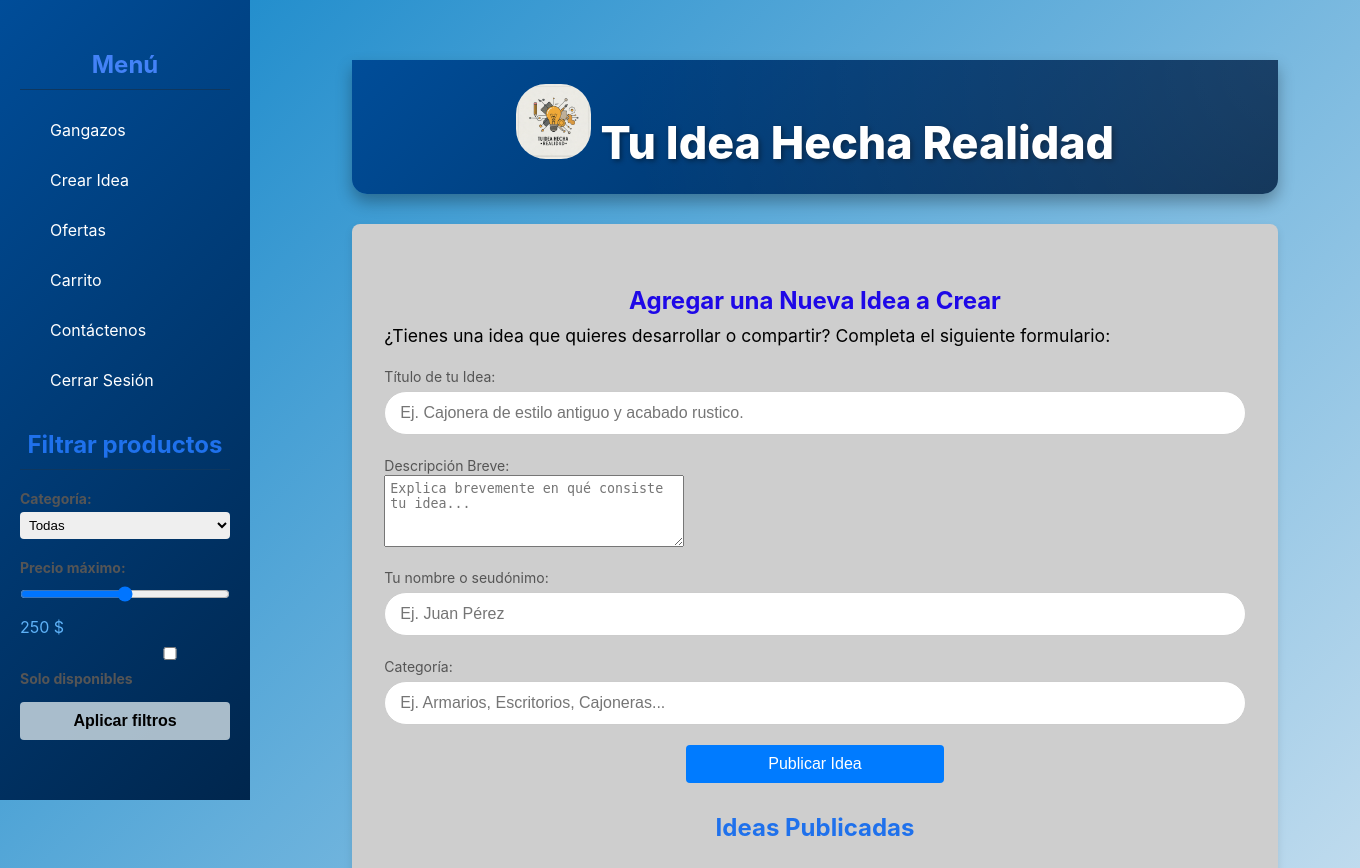
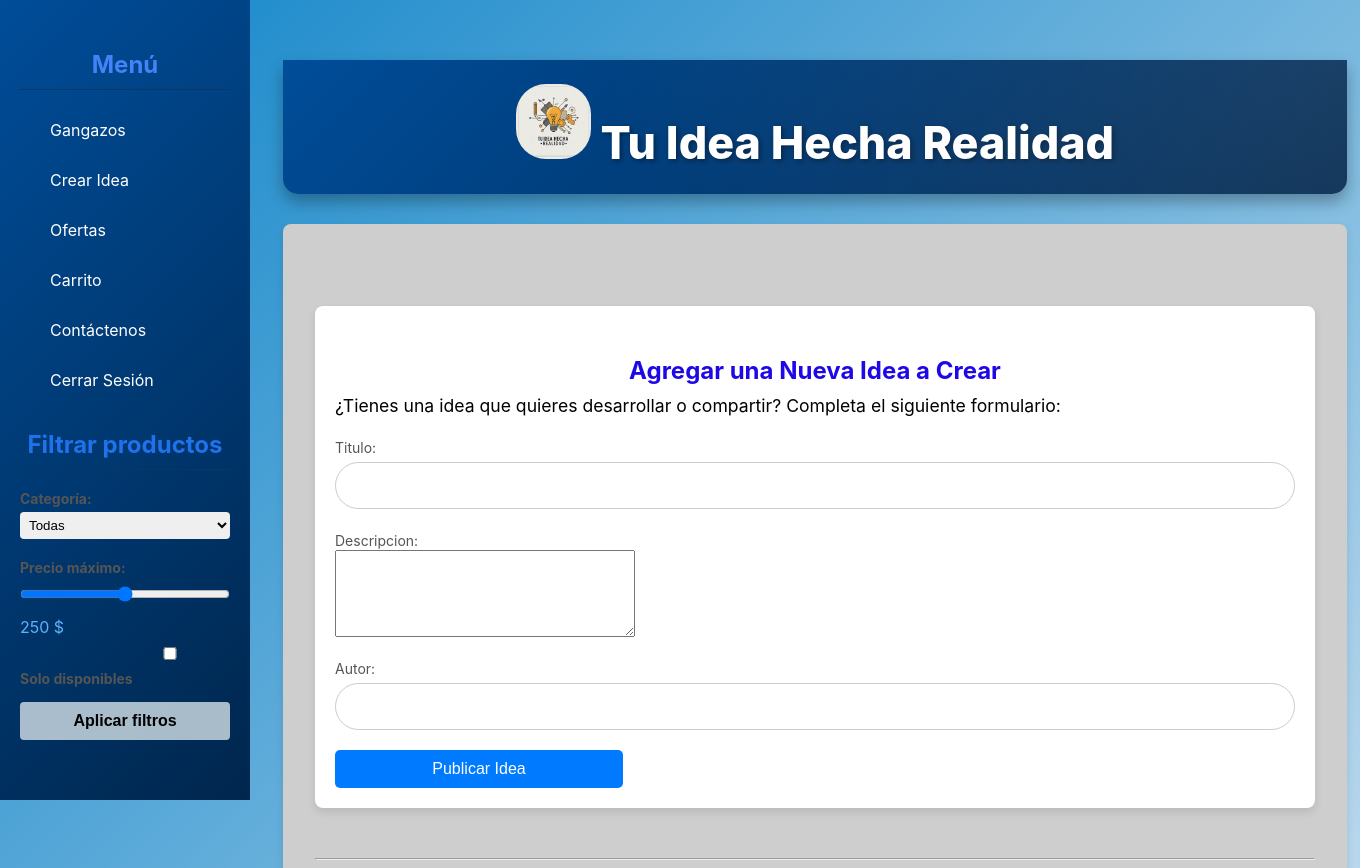
Before and after one commit to Mauro018/T.I.H.R-final, a Django app: page /idea/ in a window 1360 px wide. Shown: the top 868 px of the page. Run offline with Django 5.2, Linux system fonts and the light colour scheme; data comes from the database, SQL or seed files in the repository; both versions use the stored data as it was after the commit.

Commit message:
Creacion modelo de idea e integracion del modelo

```diff
--- a/Gangazos1/urls.py
+++ b/Gangazos1/urls.py
@@ -34,9 +34,9 @@ urlpatterns = [
     path('logout/',views.Logout_view,name='logout'),
     path('home2/',views.Home2_view,name='home2'),
     path('home3/',views.Home3_view,name='home3'),
-    path('idea/',views.idea,name='idea'),
     path('carrito', views.carrito, name='carrito'),
     path('MetodosPago', views.MetodosPago, name='MetodosPago'),
+    path('idea/', views.ideas_view, name='idea'),
     path('',include('Productos.urls')),
     path('',include('Administrador.urls')),
     path('admin/', admin.site.urls),
--- a/core/admin.py
+++ b/core/admin.py
@@ -1,5 +1,5 @@
 from django.contrib import admin
-from .models import UserAdmin, Mesas, Sillas, Armarios, Cajoneras, Escritorios, Utensilios, UserClientes, UserEmpresa
+from .models import UserAdmin, Mesas, Sillas, Armarios, Cajoneras, Escritorios, Utensilios, UserClientes, UserEmpresa, Idea
 
 admin.site.register(UserAdmin)
 admin.site.register(Mesas)
@@ -10,3 +10,4 @@ admin.site.register(Escritorios)
 admin.site.register(Utensilios)
 admin.site.register(UserClientes)
 admin.site.register(UserEmpresa)
+admin.site.register(Idea)
--- a/core/forms.py
+++ b/core/forms.py
@@ -1,5 +1,5 @@
 from django import forms
-from .models import UserClientes
+from .models import UserClientes, Idea
 
 class LoginForm(forms.Form):
     usernameCliente = forms.CharField(max_length=100)
@@ -18,3 +18,11 @@ class AgregarForm(forms.ModelForm):
 class LoginFormEmpresa(forms.Form):
     usernameEmpresa = forms.CharField(max_length=100)
     passwordEmpresa = forms.CharField(max_length=100, widget=forms.PasswordInput)
+
+class IdeaForm(forms.ModelForm):
+    class Meta:
+        model = Idea
+        fields = ['titulo', 'descripcion', 'autor']
+        widgets = {
+            'descripcion': forms.Textarea(attrs={'rows': 5}),
+        }
--- a/core/models.py
+++ b/core/models.py
@@ -61,3 +61,14 @@ class UserClientes(models.Model):
 class UserEmpresa(models.Model):
     usernameEmpresa= models.CharField(max_length=100, unique=True)
     passwordEmpresa = models.CharField(max_length=100)
+
+    def __str__(self):
+        return self.usernameEmpresa
+
+class Idea(models.Model):
+    titulo = models.CharField(max_length=100)
+    descripcion = models.CharField(max_length=250, default='', blank=True,null=True)
+    autor = models.CharField(max_length=100)
+
+    def __str__(self):
+        return self.titulo
--- a/core/templates/core/idea.html
+++ b/core/templates/core/idea.html
@@ -57,57 +57,39 @@
   <!-- Aquí va tu contenido: artículos, productos, etc. -->
    <section>
     <main>
-        <div>
-            <div>
-                <div>
+    <section>
+      <div class="dashboard-container">
         <h2>Agregar una Nueva Idea a Crear</h2>
         <p>¿Tienes una idea que quieres desarrollar o compartir? Completa el siguiente formulario:</p>
 
-                    <form action="#" method="POST">
-                        <div class="form-group">
-                            <label for="titulo">Título de tu Idea:</label>
-                            <input type="text" id="titulo" name="titulo" placeholder="Ej. Cajonera de estilo antiguo y acabado rustico." required>
+        <form method="post">
+          {% csrf_token %}
+          {{ form.as_p }}
+          <button type="submit" class="articulo-boton">Publicar Idea</button>
+        </form>
       </div>
 
-                        <div class="form-group">
-                            <label for="descripcion">Descripción Breve:</label>
-                            <textarea id="descripcion" name="descripcion" rows="4" placeholder="Explica brevemente en qué consiste tu idea..." required></textarea>
-                        </div>
+      <hr>
 
-                        <div class="form-group">
-                            <label for="autor">Tu nombre o seudónimo:</label>
-                            <input type="text" id="autor" name="autor" placeholder="Ej. Juan Pérez">
-                        </div>
-
-                        <div class="form-group">
-                            <label for="categoria">Categoría:</label>
-                            <input type="text" id="categoria" name="categoria" placeholder="Ej. Armarios, Escritorios, Cajoneras...">
-                        </div>
-
-                        <button type="submit">Publicar Idea</button>
-                    </form>
-
-                    <h3>Ideas Publicadas</h3>
+      <div class="dashboard-container">
+        <h2>Ideas Publicadas</h2>
+        {% if ideas %}
           <div class="contenedor-articulos">
+            {% for idea in ideas %}
               <div class="articulo">
-                            <img src="#" alt="Idea 1">
                 <div class="contenido-articulo">
-                                <h3>Mesa 1</h3>
-                                <p>Mesa redonda de 2 metros de ancho.</p>
+                  <h3>{{ idea.titulo }}</h3>
+                  <p>{{ idea.descripcion }}</p>
+                  <p><strong>Autor:</strong> {{ idea.autor }}</p>
                 </div>
               </div>
-
-                        <div class="articulo">
-                            <img src="#" alt="Idea 2">
-                            <div class="contenido-articulo">
-                                <h3>Cajonera 1</h3>
-                                <p>Cajonera de 10 cajones de 2 metros de ancho.</p>
+            {% endfor %}
           </div>
+        {% else %}
+          <p>Aún no hay ideas publicadas. ¡Sé el primero en compartir la tuya!</p>
+        {% endif %}
       </div>
-                    </div>
-                </div>
-            </div>
-        </div>
+    </section>
   </main>
 </section>
 
--- a/core/views.py
+++ b/core/views.py
@@ -1,7 +1,7 @@
 from django.contrib.auth import logout
 from django.shortcuts import render, redirect
-from .forms import LoginForm, LoginFormAdmin, AgregarForm, LoginFormEmpresa
-from .models import UserClientes, UserAdmin, Mesas, Sillas, Armarios, Cajoneras, Escritorios, Utensilios, UserEmpresa
+from .forms import LoginForm, LoginFormAdmin, AgregarForm, LoginFormEmpresa, IdeaForm
+from .models import UserClientes, UserAdmin, Mesas, Sillas, Armarios, Cajoneras, Escritorios, Utensilios, UserEmpresa, Idea
 from .logic import obtener_respuesta
 
 html_base = """
@@ -144,3 +144,25 @@ def chatbot(request):
 
     # Pasa el historial completo a la plantilla
     return render(request, "chatbot.html", {"chat_history": request.session['chat_history']})
+
+def ideas_view(request):
+    """
+    Maneja la creación y visualización de ideas usando ModelForm.
+    """
+    if request.method == 'POST':
+        form = IdeaForm(request.POST)
+        if form.is_valid():
+            form.save()
+            # Redirige para evitar el reenvío del formulario
+            return redirect('idea')
+    else:
+        form = IdeaForm()
+
+    # Recupera todas las ideas de la base de datos
+    ideas = Idea.objects.all()
+
+    # Renderiza la plantilla con el formulario y la lista de ideas
+    return render(request, 'core/idea.html', {
+        'form': form,
+        'ideas': ideas
+        })
```
Also changed, not shown: core/migrations/0007_idea.py (added), db.sqlite3. Lines whose indentation alone changed are shown as unchanged.
